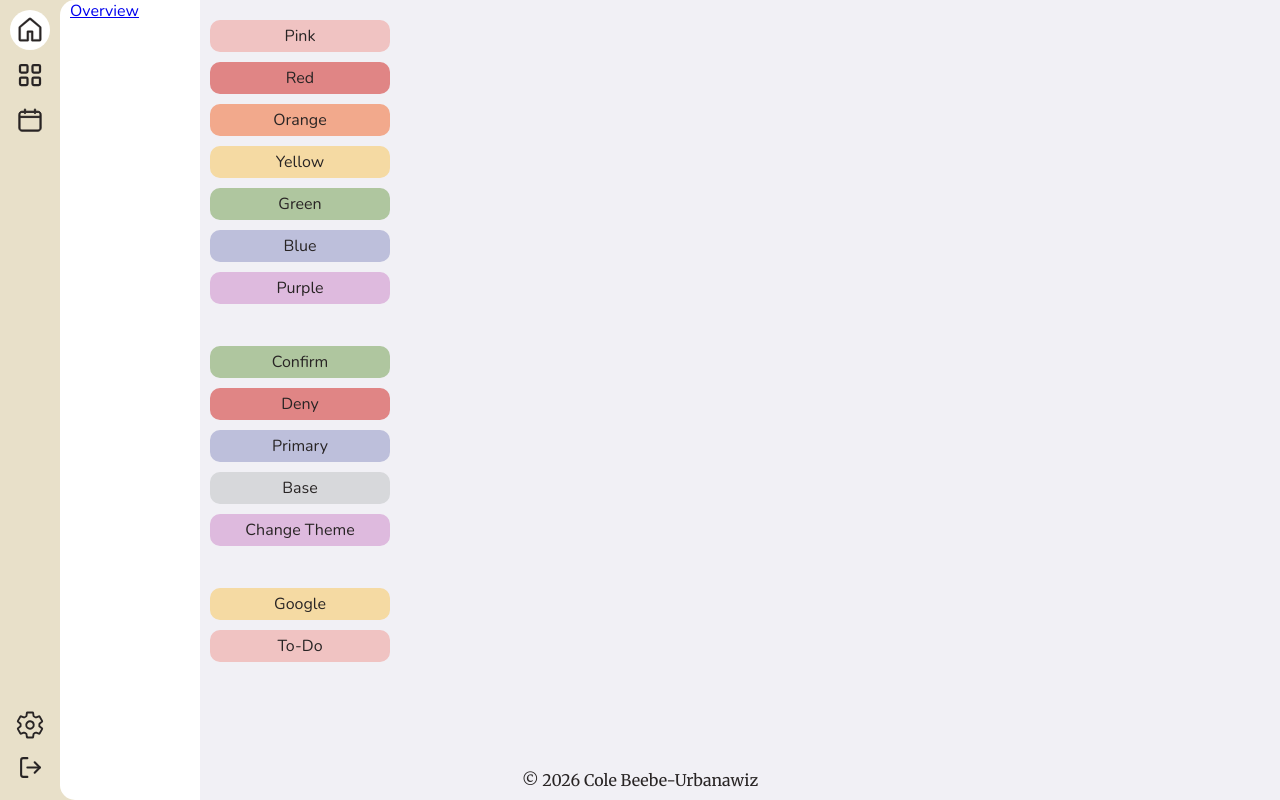
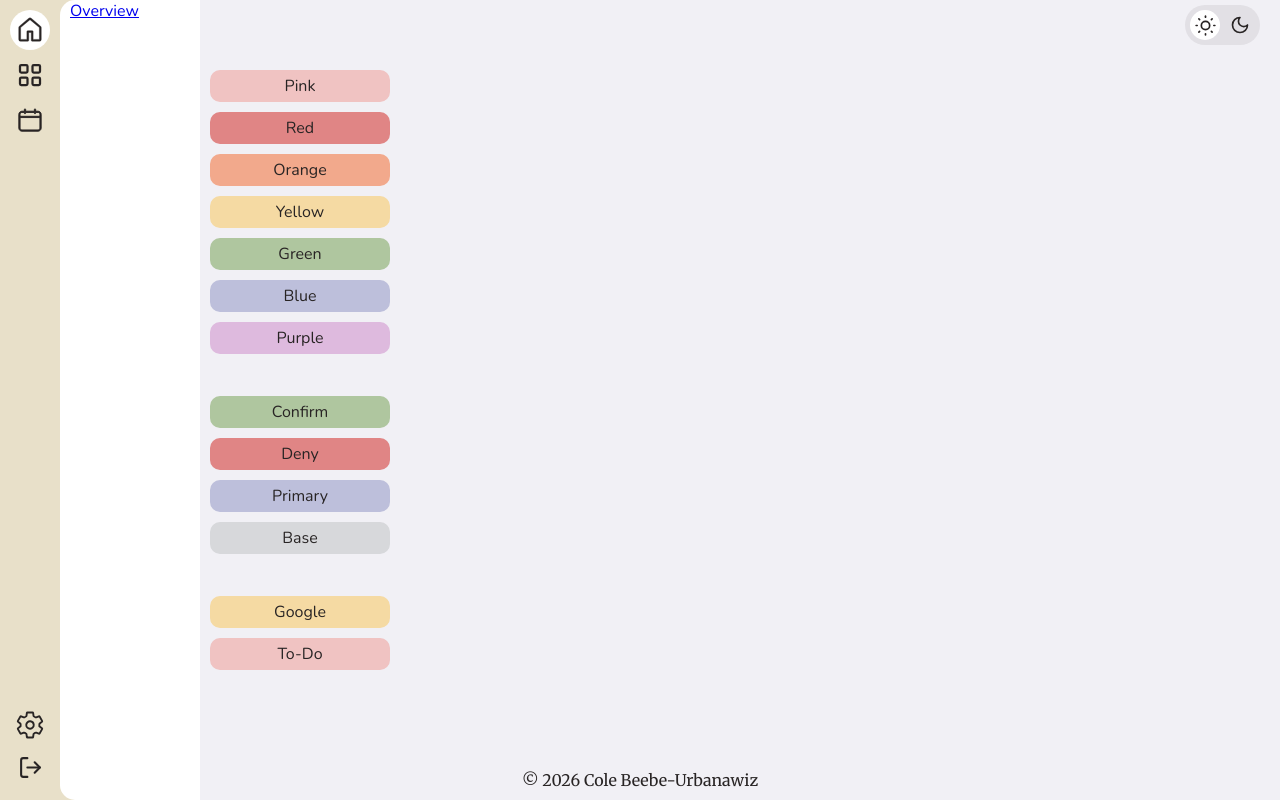
Before and after one commit to outtaspacecode/react-dashboard, a React (Vite) app: page /#/ in a window 1280 px wide. Built offline with nearby package versions, Linux system fonts and the light colour scheme; a web font is replaced by a local one.

Commit message:
Added theme toggle; moved theme variables to appropriate stylesheet

```diff
--- a/src/App.jsx
+++ b/src/App.jsx
@@ -2,6 +2,7 @@ import { Routes, Route } from 'react-router-dom';
 import { ThemeProvider } from './context/ThemeContext';
 import { ScheduleProvider } from './context/ScheduleContext';
 import GlobalHeader from './components/headers/GlobalHeader';
+import TopBar from './components/TopBar';
 import HomePage from './pages/Home/HomePage';
 import TodoPage from './pages/TodoPage';
 import Footer from './components/Footer';
@@ -12,6 +13,7 @@ function App() {
     <>
       <ThemeProvider>
         <GlobalHeader />
+        <TopBar />
         <main className="main-content">
           <ScheduleProvider>
             <Routes>
--- /dev/null
+++ b/src/components/TopBar.jsx
@@ -0,0 +1,27 @@
+import { useContext, useEffect } from 'react';
+import { ThemeContext } from '../context/ThemeContext';
+import { LuMoon, LuSunMedium } from "react-icons/lu";
+import '../styles/TopBar.css';
+
+function TopBar() {
+  const {theme, setTheme} = useContext(ThemeContext);
+
+  useEffect(() => {
+    document.documentElement.setAttribute("data-theme", theme);
+  }, [theme])
+
+  return (
+    <div className="top-bar">
+      <button className="theme-btn-container" onClick={() => setTheme(theme === 'dark' ? 'light' : 'dark')} aria-label="theme toggle">
+        <div className={`theme-btn theme-btn-light ${theme === 'light' ? 'active-theme' : ''}`}>
+          <LuSunMedium size={25} strokeWidth={1.6} />
+        </div>
+        <div className={`theme-btn theme-btn-dark ${theme === 'light' ? '' : 'active-theme'}`}>
+          <LuMoon size={20} />
+        </div>
+      </button>
+    </div>
+  );
+}
+
+export default TopBar;
--- a/src/pages/Home/OverviewTab.jsx
+++ b/src/pages/Home/OverviewTab.jsx
@@ -33,12 +33,6 @@ function OverviewTab() {
         <button className="btn btn-deny">Deny</button>
         <button className="btn btn-primary">Primary</button>
         <button className="btn">Base</button>
-        <button
-          className="btn btn-purple"
-          onClick={() => setTheme(theme === 'dark' ? 'light' : 'dark')}
-        >
-          Change Theme
-        </button>
         <br />
         <a href="https://google.com" className="btn btn-yellow">Google</a>
         <Link className="btn btn-pink" to="/todo">To-Do</Link>
--- /dev/null
+++ b/src/styles/TopBar.css
@@ -0,0 +1,47 @@
+:root {
+    --top-bar: transparent;
+    --theme-selector: hsl(0, 3%, 18%);
+    --theme-selector-container: hsl(0, 3%, 25%);
+}
+[data-theme="light"] {
+    --theme-selector: white;
+    --theme-selector-container: hsl(260, 9%, 89%);
+}
+
+.top-bar {
+    margin-left: 200px;
+    width: calc(100vw - 240px);
+    background-color: var(--top-bar);
+    display: flex;
+    justify-content: flex-end;
+    align-items: center;
+    padding: 5px 20px;
+    transition: all 0.5s ease;
+}
+
+.top-bar .theme-btn-container {
+    display: inline-flex;
+    background-color: var(--theme-selector-container);
+    padding: 5px;
+    border-radius: 9999px;
+    gap: 5px;
+    transition: all 0.5s ease;
+    border: none;
+    cursor: pointer;
+}
+
+.top-bar .theme-btn {
+    background-color: transparent;
+    border-radius: 50%;
+    height: 30px;
+    width: 30px;
+    display: flex;
+    justify-content: center;
+    align-items: center;
+    color: var(--text-color);
+}
+
+.top-bar .active-theme {
+    background-color: var(--theme-selector);
+    transition: all 0.5s ease;
+}
--- a/src/styles/headers/GlobalHeader.css
+++ b/src/styles/headers/GlobalHeader.css
@@ -1,3 +1,16 @@
+:root {
+    --global-header: hsl(20, 5%, 12%);
+    --global-header__hover: hsl(0, 3%, 22%);
+    --header-active-bg: var(--text-color);
+    --header-active-link: var(--background);
+}
+[data-theme="light"] {
+    --global-header: hsl(45, 40%, 85%);
+    --global-header__hover: hsl(45, 45%, 92%);
+    --header-active-bg: white;
+    --header-active-link: var(--text-color);
+}
+
 header {
     position: fixed;
     top: 0;
--- a/src/styles/headers/SecondaryHeaders.css
+++ b/src/styles/headers/SecondaryHeaders.css
@@ -1,3 +1,10 @@
+:root {
+    --secondary-header: hsl(0, 3%, 18%);
+}
+[data-theme="light"] {
+    --secondary-header: white;
+}
+
 .secondary-header {
     background-color: var(--secondary-header);
     position: fixed;
--- a/src/styles/index.css
+++ b/src/styles/index.css
@@ -25,13 +25,6 @@
     --confirm__hover: var(--green__hover);
     --deny: var(--orange);
     --deny__hover: var(--orange__hover);
-
-    --global-header: hsl(20, 5%, 12%);
-    --global-header__hover: hsl(0, 3%, 22%);
-    --header-active-bg: var(--text-color);
-    --header-active-link: var(--background);
-
-    --secondary-header: hsl(0, 3%, 18%);
 
     --highlight: var(--text-color);
     --highlight-color: var(--background);
@@ -67,13 +60,6 @@
     --confirm__hover: var(--green__hover);
     --deny: var(--red);
     --deny__hover: var(--red__hover);
-
-    --global-header: hsl(45, 40%, 85%);
-    --global-header__hover: hsl(45, 45%, 92%);
-    --header-active-bg: white;
-    --header-active-link: var(--text-color);
-
-    --secondary-header: white;
 
     --highlight: var(--global-header);
     --highlight-color: var(--text-color);
```
